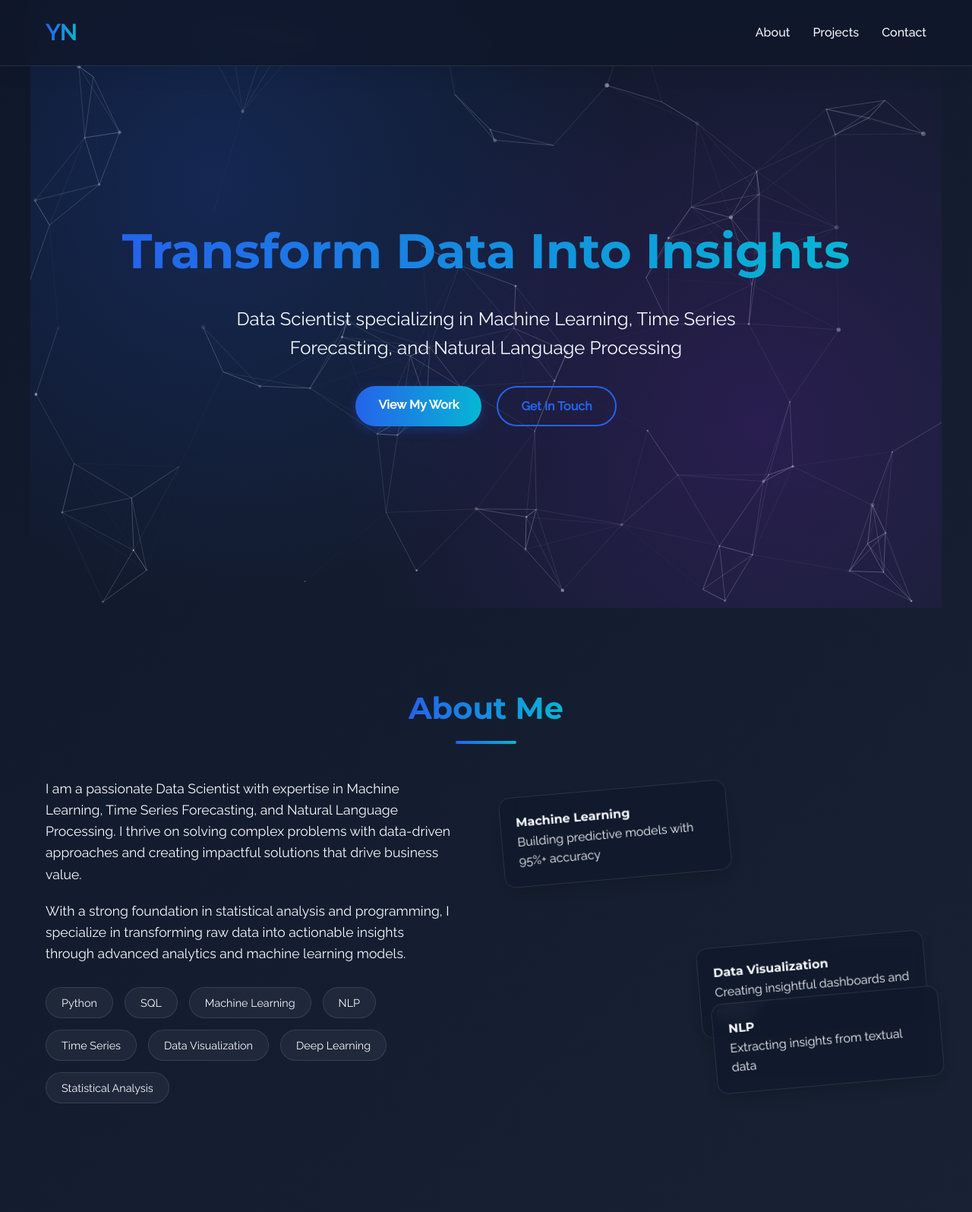
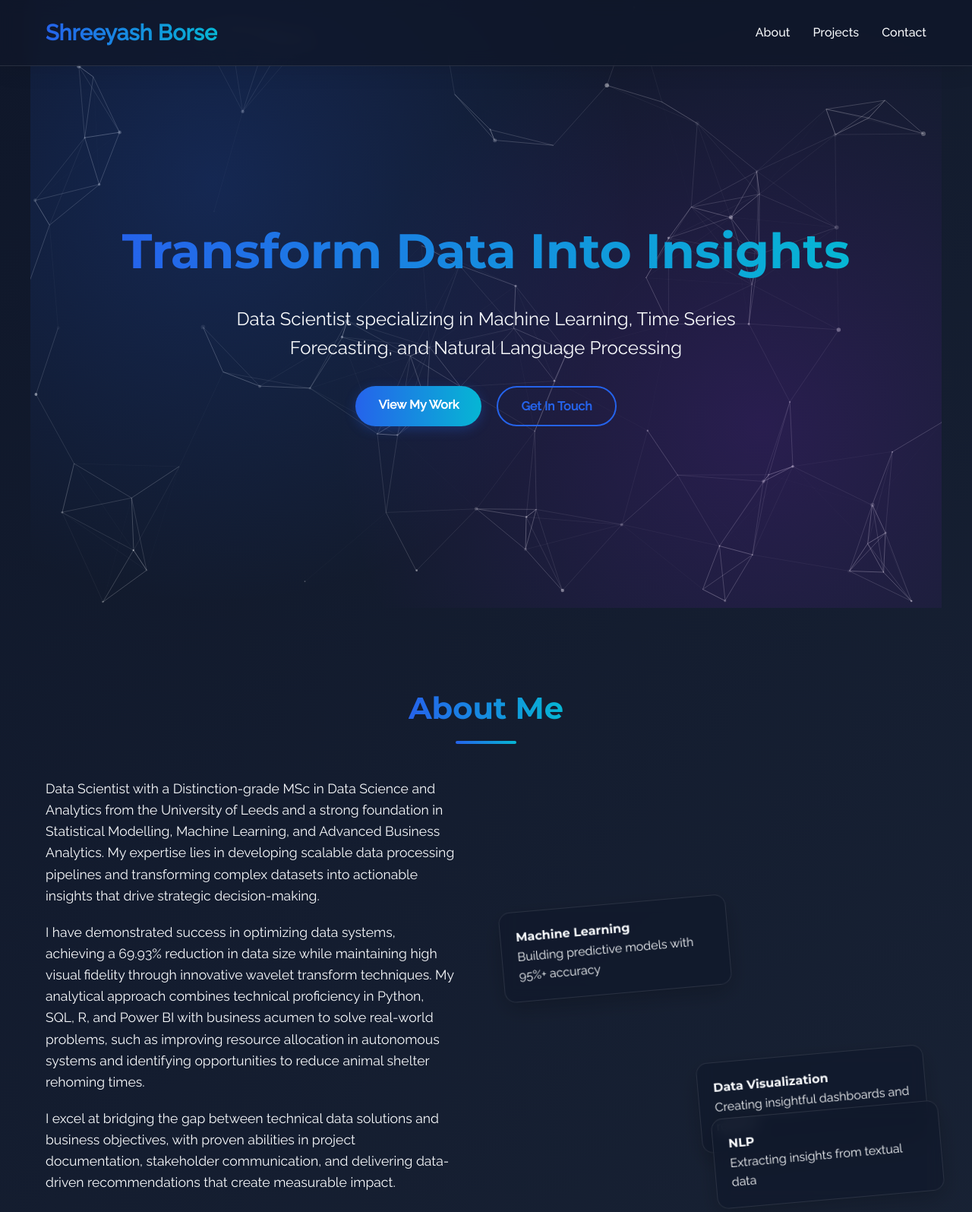
Before and after one commit to shreeyash-hello/shreeyash-hello.github.io, a plain HTML site: page index.html in a window 1280 px wide. Shown: the top 1595 px of the page at 76% size. Drawn offline with nearby package versions, Linux system fonts and the light colour scheme.

Commit message:
Update index.html

```diff
--- a/index.html
+++ b/index.html
@@ -3,7 +3,7 @@
 <head>
   <meta charset="UTF-8">
   <meta name="viewport" content="width=device-width, initial-scale=1.0">
-  <title>Your Name - Data Science Portfolio</title>
+  <title>Shreeyash Borse - Data Analyst Portfolio</title>
   <link rel="stylesheet" href="https://cdnjs.cloudflare.com/ajax/libs/font-awesome/6.4.0/css/all.min.css">
   <link href="https://fonts.googleapis.com/css2?family=Montserrat:wght@400;600;700&family=Raleway:wght@300;400;500&display=swap" rel="stylesheet">
   <style>
@@ -603,7 +603,7 @@
   <!-- Header & Navigation -->
   <header>
     <div class="header-container">
-      <div class="logo">YN</div>
+      <div class="logo">Shreeyash Borse</div>
       <nav>
         <ul>
           <li><a href="#about">About</a></li>
@@ -634,8 +634,8 @@
     </div>
     <div class="about-content">
       <div class="about-text">
-        <p>I am a passionate Data Scientist with expertise in Machine Learning, Time Series Forecasting, and Natural Language Processing. I thrive on solving complex problems with data-driven approaches and creating impactful solutions that drive business value.</p>
-        <p>With a strong foundation in statistical analysis and programming, I specialize in transforming raw data into actionable insights through advanced analytics and machine learning models.</p>
+        <p>Data Scientist with a Distinction-grade MSc in Data Science and Analytics from the University of Leeds and a strong foundation in Statistical Modelling, Machine Learning, and Advanced Business Analytics. My expertise lies in developing scalable data processing pipelines and transforming complex datasets into actionable insights that drive strategic decision-making.</p>    <p>I have demonstrated success in optimizing data systems, achieving a 69.93% reduction in data size while maintaining high visual fidelity through innovative wavelet transform techniques. My analytical approach combines technical proficiency in Python, SQL, R, and Power BI with business acumen to solve real-world problems, such as improving resource allocation in autonomous systems and identifying opportunities to reduce animal shelter rehoming times.</p>
+        <p>I excel at bridging the gap between technical data solutions and business objectives, with proven abilities in project documentation, stakeholder communication, and delivering data-driven recommendations that create measurable impact.</p>
         <div class="skills">
           <span class="skill">Python</span>
           <span class="skill">SQL</span>
```
